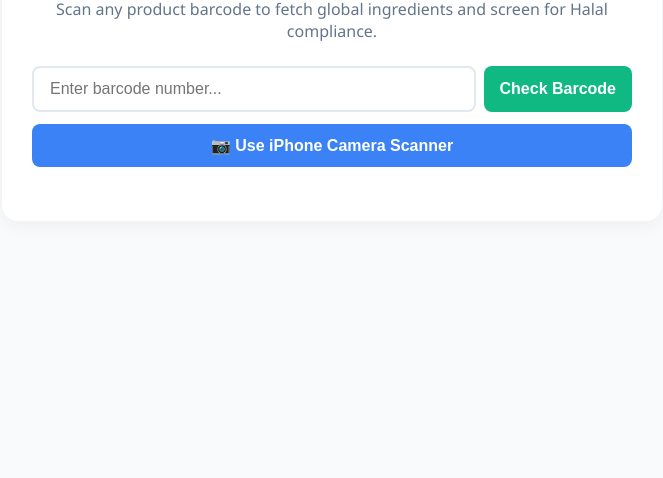
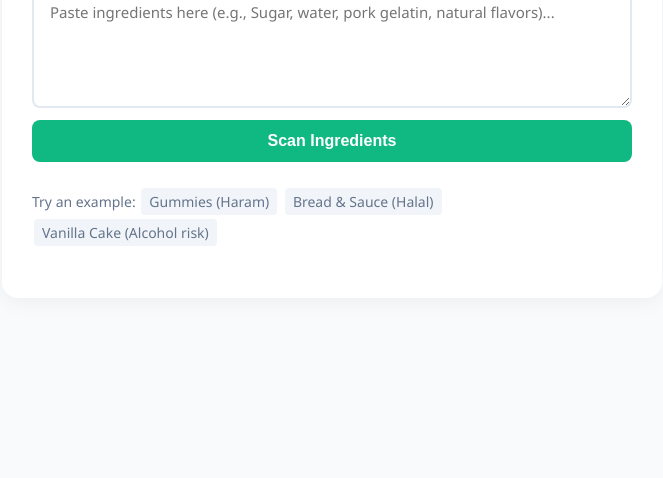
Before and after one commit to asad-khilji/halal-food-scanner, a plain HTML site: page index.html in a window 1280 px wide. Shown: the part 362-840 px from the top of the page, without its empty margins (308-971 px from the left). Drawn offline with Linux system fonts and the light colour scheme.

Commit message:
Update index.html

```diff
--- a/index.html
+++ b/index.html
@@ -3,9 +3,7 @@
 <head>
     <meta charset="UTF-8">
     <meta name="viewport" content="width=device-width, initial-scale=1.0">
-    <title>Halal Live Food Scanner</title>
-    <!-- QuaggaJS for Camera Barcode Scanning -->
-    <script src="https://cdnjs.cloudflare.com/ajax/libs/quagga/0.12.1/quagga.min.js"></script>
+    <title>Halal Ingredient Scanner</title>
     <style>
         :root {
             --primary: #10b981;
@@ -57,22 +55,21 @@
             margin-bottom: 24px;
         }
 
-        .input-row {
-            display: flex;
-            gap: 8px;
-        }
-
-        input[type="text"] {
-            flex: 1;
+        textarea {
+            width: 100%;
+            height: 120px;
             padding: 12px 16px;
-            font-size: 16px;
+            font-size: 15px;
             border: 2px solid #e2e8f0;
             border-radius: 8px;
             outline: none;
+            resize: vertical;
             transition: border-color 0.2s;
+            box-sizing: border-box;
+            font-family: inherit;
         }
 
-        input[type="text"]:focus {
+        textarea:focus {
             border-color: var(--primary);
         }
 
@@ -92,28 +89,23 @@
             background-color: var(--primary-dark);
         }
 
-        .camera-btn {
-            background-color: #3b82f6;
-        }
-        .camera-btn:hover {
-            background-color: #2563eb;
+        .examples {
+            font-size: 14px;
+            color: #64748b;
+            margin-bottom: 20px;
         }
 
-        /* Camera Viewport Styling */
-        #interactive.viewport {
-            position: relative;
-            width: 100%;
-            height: 250px;
-            background: #000;
-            border-radius: 8px;
-            overflow: hidden;
-            display: none;
-            margin-bottom: 12px;
+        .examples span {
+            display: inline-block;
+            background: #f1f5f9;
+            padding: 4px 8px;
+            border-radius: 4px;
+            margin: 2px;
+            cursor: pointer;
         }
-        #interactive.viewport video, canvas {
-            width: 100%;
-            height: 100%;
-            object-fit: cover;
+
+        .examples span:hover {
+            background: #e2e8f0;
         }
 
         .result-card {
@@ -147,10 +139,10 @@
             gap: 8px;
         }
 
-        .ingredients-list {
-            margin-top: 12px;
-            font-size: 14px;
-            word-break: break-word;
+        .flagged-list {
+            margin-top: 8px;
+            font-weight: bold;
+            color: var(--danger);
         }
 
         .badge {
@@ -159,45 +151,36 @@
             border-radius: 4px;
             font-size: 12px;
             font-weight: bold;
-            margin-top: 8px;
+            margin-top: 12px;
         }
 
         .badge.halal { background-color: #10b981; color: white; }
         .badge.haram { background-color: var(--danger); color: white; }
-
-        .loader {
-            text-align: center;
-            color: #64748b;
-            font-style: italic;
-            display: none;
-            margin-bottom: 15px;
-        }
     </style>
 </head>
 <body>
 
 <div class="container">
-    <h1>Halal Live Scanner</h1>
-    <p class="subtitle">Scan any product barcode to fetch global ingredients and screen for Halal compliance.</p>
+    <h1>Halal Ingredient Scanner</h1>
+    <p class="subtitle">Paste or type product ingredients to screen for pork, alcohol, dead meat, and gelatin.</p>
 
     <div class="scanner-box">
-        <!-- Live Camera Viewfinder Element -->
-        <div id="interactive" class="viewport"></div>
-
-        <div class="input-row">
-            <input type="text" id="barcodeInput" placeholder="Enter barcode number...">
-            <button onclick="fetchProductData()">Check Barcode</button>
-        </div>
-        <button id="cameraToggleBtn" class="camera-btn" onclick="toggleCamera()">📷 Use iPhone Camera Scanner</button>
+        <textarea id="ingredientInput" placeholder="Paste ingredients here (e.g., Sugar, water, pork gelatin, natural flavors)..."></textarea>
+        <button onclick="checkIngredients()">Scan Ingredients</button>
     </div>
 
-    <div id="loader" class="loader">Fetching live ingredients from global database...</div>
+    <div class="examples">
+        Try an example:
+        <span onclick="setExample('Sugar, corn syrup, pork gelatin, citric acid, artificial colors')">Gummies (Haram)</span>
+        <span onclick="setExample('Enriched flour, water, yeast, salt, vegetable oil, tomato sauce')">Bread & Sauce (Halal)</span>
+        <span onclick="setExample('Water, sugar, vanilla extract, chocolate, emulsifiers')">Vanilla Cake (Alcohol risk)</span>
+    </div>
 
     <div id="resultCard" class="result-card">
         <h2 id="resultTitle"></h2>
         <p id="resultMessage"></p>
-        <div class="ingredients-list">
-            <strong>Detected Ingredients: </strong><span id="resultIngredients"></span>
+        <div id="flaggedContainer" style="display:none;">
+            Flagged Ingredients: <span id="flaggedList" class="flagged-list"></span>
         </div>
         <div>
             <span id="resultBadge" class="badge"></span>
@@ -206,134 +189,59 @@
 </div>
 
 <script>
-    let cameraActive = false;
+    function setExample(text) {
+        document.getElementById('ingredientInput').value = text;
+        checkIngredients();
+    }
 
-    async function fetchProductData() {
-        if (cameraActive) toggleCamera();
-        const barcode = document.getElementById('barcodeInput').value.trim();
+    function checkIngredients() {
+        const rawText = document.getElementById('ingredientInput').value.trim();
         const resultCard = document.getElementById('resultCard');
-        const loader = document.getElementById('loader');
+        const resultTitle = document.getElementById('resultTitle');
+        const resultMessage = document.getElementById('resultMessage');
+        const flaggedContainer = document.getElementById('flaggedContainer');
+        const flaggedList = document.getElementById('flaggedList');
+        const resultBadge = document.getElementById('resultBadge');
 
-        if (!barcode) {
+        if (!rawText) {
             resultCard.style.display = 'none';
             return;
         }
 
-        resultCard.style.display = 'none';
-        loader.style.display = 'block';
+        const lowerText = rawText.toLowerCase();
 
-        try {
-            // Fetch live product info from Open Food Facts API
-            const response = await fetch(`https://world.openfoodfacts.org/api/v0/product/${barcode}.json`);
-            const data = await response.json();
-
-            loader.style.display = 'none';
-
-            if (data.status === 1) {
-                const product = data.product;
-                const productName = product.product_name || "Unknown Product";
-                const ingredientsText = product.ingredients_text_en || product.ingredients_text || "Ingredients data not available.";
-
-                analyzeHalalCompliance(productName, ingredientsText);
-            } else {
-                showResult(false, "Product Not Found", "This barcode isn't registered in the global database. Please check ingredients manually on the packaging.", "Unknown ingredients");
-            }
-        } catch (error) {
-            loader.style.display = 'none';
-            alert("Error connecting to the internet/database.");
-        }
-    }
-
-    function analyzeHalalCompliance(productName, ingredients) {
-        const lowerIngredients = ingredients.toLowerCase();
-
-        // Prohibited terms check (Pork, Alcohol, Gelatin, Non-halal animal elements)
-        const forbiddenWords = [
-            'pork', 'bacon', 'ham', 'gelatin', 'lard', 'pepsin',
-            'wine', 'beer', 'alcohol', 'ethanol', 'rum', 'liqueur', 'brandy'
+        // Prohibited/Haram keywords check
+        const prohibitedKeywords = [
+            'pork', 'bacon', 'ham', 'lard', 'gelatin', 'pepsin',
+            'wine', 'beer', 'alcohol', 'ethanol', 'rum', 'liqueur', 'brandy', 'non-halal meat'
         ];
 
-        let foundViolations = forbiddenWords.filter(word => lowerIngredients.includes(word));
+        // Find which specific banned words appear in the text
+        let foundViolations = prohibitedKeywords.filter(keyword => {
+            // Match whole words to avoid partial bugs
+            const regex = new RegExp(`\\b${keyword}\\b`, 'i');
+            return regex.test(lowerText);
+        });
+
+        resultCard.style.display = 'block';
 
         if (foundViolations.length > 0) {
-            showResult(
-                false,
-                `Not Halal (Haram): ${productName}`,
-                `Contains prohibited elements: ${foundViolations.join(', ')}.`,
-                ingredients
-            );
+            // Haram Case
+            resultCard.className = 'result-card haram';
+            resultTitle.innerHTML = `❌ Not Halal (Haram)`;
+            resultMessage.textContent = `Warning: Prohibited ingredients were detected in this list.`;
+            flaggedContainer.style.display = 'block';
+            flaggedList.textContent = [...new Set(foundViolations)].join(', ');
+            resultBadge.textContent = 'HARAM / AVOID';
+            resultBadge.className = 'badge haram';
         } else {
-            showResult(
-                true,
-                `Likely Halal: ${productName}`,
-                `No explicit pork, alcohol, or gelatin ingredients detected in the live API scan.`,
-                ingredients
-            );
-        }
-    }
-
-    function showResult(isHalal, title, message, ingredients) {
-        const resultCard = document.getElementById('resultCard');
-        const resultTitle = document.getElementById('resultTitle');
-        const resultMessage = document.getElementById('resultMessage');
-        const resultIngredients = document.getElementById('resultIngredients');
-        const resultBadge = document.getElementById('resultBadge');
-
-        resultCard.style.display = 'block';
-        resultIngredients.textContent = ingredients;
-
-        if (isHalal) {
+            // Halal Case
             resultCard.className = 'result-card halal';
-            resultTitle.innerHTML = `✅ Halal Verified`;
-            resultMessage.textContent = message;
-            resultBadge.textContent = 'HALAL';
+            resultTitle.innerHTML = `✅ No Prohibited Ingredients Found`;
+            resultMessage.textContent = `The scanned ingredient text does not contain explicit mentions of pork, alcohol, dead meat, or gelatin.`;
+            flaggedContainer.style.display = 'none';
+            resultBadge.textContent = 'LIKELY HALAL';
             resultBadge.className = 'badge halal';
-        } else {
-            resultCard.className = 'result-card haram';
-            resultTitle.innerHTML = `❌ Haram / Avoid`;
-            resultMessage.textContent = message;
-            resultBadge.textContent = 'HARAM';
-            resultBadge.className = 'badge haram';
-        }
-    }
-
-    // Toggle Camera Viewfinder
-    function toggleCamera() {
-        const viewport = document.getElementById('interactive');
-        const btn = document.getElementById('cameraToggleBtn');
-
-        if (!cameraActive) {
-            viewport.style.display = 'block';
-            btn.textContent = "🛑 Stop Camera";
-            cameraActive = true;
-
-            Quagga.init({
-                inputStream: {
-                    name: "Live",
-                    type: "LiveStream",
-                    target: viewport,
-                    constraints: { facingMode: "environment" }
-                },
-                decoder: { readers: ["ean_reader", "ean_8_reader", "upc_reader"] }
-            }, function(err) {
-                if (err) {
-                    alert("Camera access denied or unavailable.");
-                    toggleCamera();
-                    return;
-                }
-                Quagga.start();
-            });
-
-            Quagga.onDetected(function(result) {
-                document.getElementById('barcodeInput').value = result.codeResult.code;
-                toggleCamera();
-                fetchProductData();
-            });
-        } else {
-            Quagga.stop();
-            viewport.style.display = 'none';
-            btn.textContent = "📷 Use iPhone Camera Scanner";
-            cameraActive = false;
         }
     }
 </script>
```
